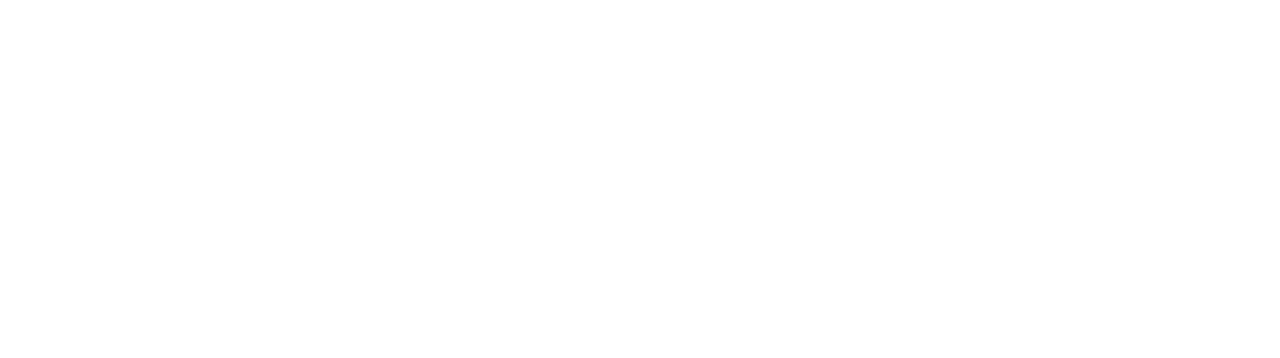
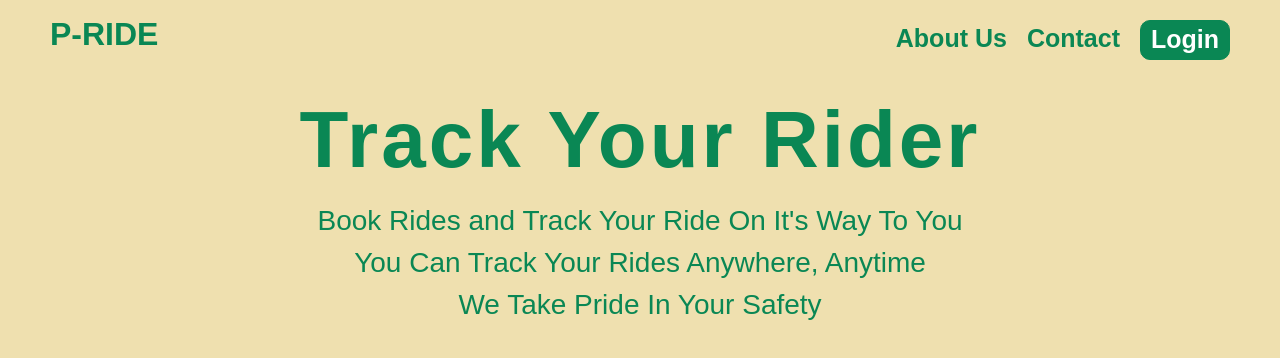
Before and after one commit to Olabayode/track-me, a plain HTML site: page index.html in a window 1280 px wide. Drawn offline with Linux system fonts and the light colour scheme.

Commit message:
index page

```diff
--- a/assets/style/index.css
+++ b/assets/style/index.css
@@ -1,2 +1,69 @@
 @charset "utf-8";
 @import './reset.css';
+
+.container{
+    width: min(100% - 100px);
+    margin-inline: auto;
+}
+
+body{
+    background-color: #efe0af;
+    font-family: Arial, Helvetica, sans-serif;
+}
+
+header, nav ul, main{
+    display: flex;
+    margin-top: 10px;
+    color: #0A8754;
+}
+
+header h1{
+    margin-right: auto;
+}
+
+nav{
+    margin-left: auto;
+    font-size: 25px;
+    font-weight: 600;
+
+}
+
+nav ul{
+    gap: 20px;
+}
+
+nav ul li{
+    list-style: none;
+}
+
+.login{
+    border: 1px solid #0A8754;
+    border-radius: 10px;
+    padding: 0 10px;
+    color: #fff;
+    background-color: #0A8754;
+    transition: all 0.5s ease-in-out;
+}
+
+.login:hover{
+    color: #0A8754;
+    background-color: #fff;
+    box-shadow: #0A8754;
+}
+
+main{
+    flex-direction: column;
+    justify-content: center;
+    align-items: center;
+    padding: 10px 0;
+}
+
+.heading{
+    font-size: 80px;
+    font-weight: 700;
+    letter-spacing: 3px;
+}
+
+main p{
+    font-size: 28px;
+}
--- a/index.html
+++ b/index.html
@@ -12,5 +12,22 @@
         <title>You Are Here</title>
     </head>
     <body>
+        <header class="container">
+            <h1>P-RIDE</h1>
+
+            <nav>
+                <ul>
+                    <li>About Us</li>
+                    <li>Contact</li>
+                    <li class="login">Login</li>
+                </ul>
+            </nav>
+        </header>
+        <main class="container">
+            <p class="heading">Track Your Rider</p>
+            <p>Book Rides and Track Your Ride On It's Way To You</p>
+            <p>You Can Track Your Rides Anywhere, Anytime</p>
+            <p>We Take Pride In Your Safety</p>
+        </main>
     </body>
 </html>
```
Also changed, not shown: 1 other file.
